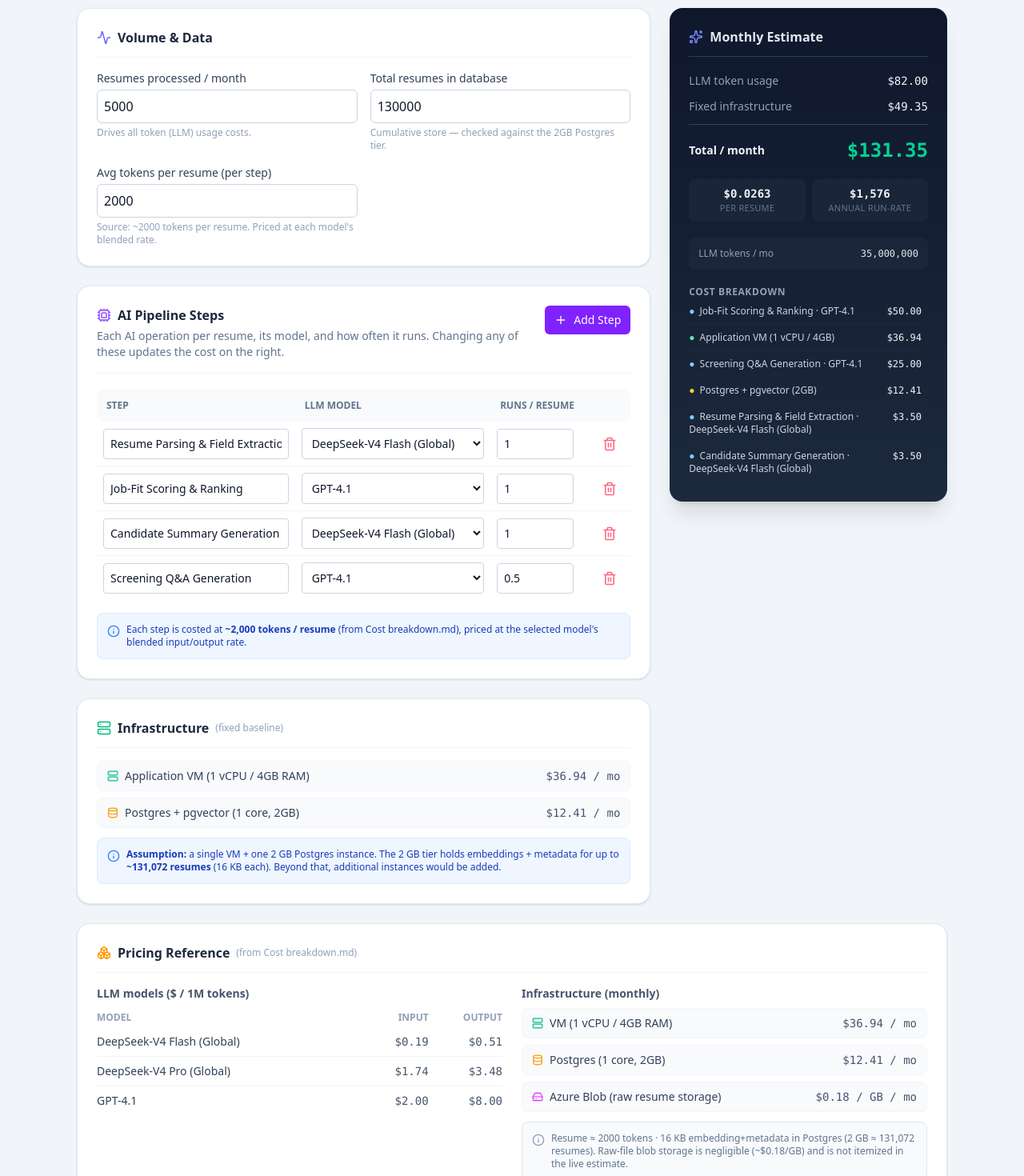
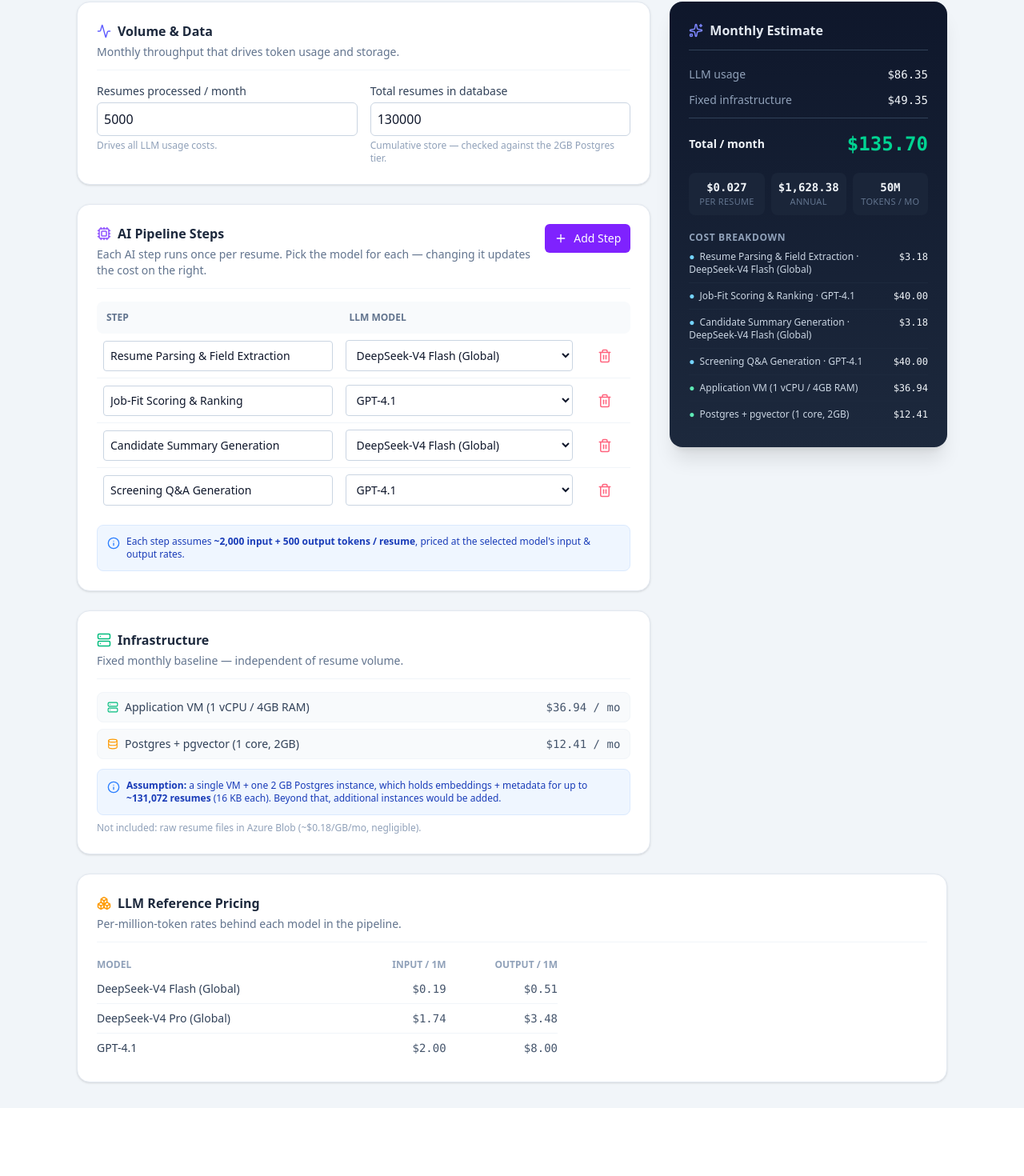
Before and after one commit to Maaagggi/ahora-cost-estimator, a React (Vite) app: page / in a window 1280 px wide. Shown: the part 106-1576 px from the top of the page at 80% size. After the commit the page ends 1491 px from the top, so only its background shows below. Built offline with nearby package versions, Linux system fonts and the light colour scheme.

Commit message:
UX cleanup: dedupe info, fixed-order breakdown, hardcode 2000in/500out tokens, drop runs/token inputs
Co-Authored-By: Claude Opus 4.8 (1M context) <noreply@anthropic.com>

```diff
--- a/src/App.tsx
+++ b/src/App.tsx
@@ -5,7 +5,6 @@ import {
   Calculator,
   Cpu,
   Database,
-  HardDrive,
   Info,
   Plus,
   Server,
@@ -15,7 +14,7 @@ import {
 
 /* ------------------------------------------------------------------ *
  *  Pricing reference — sourced directly from "Cost breakdown.md"
- *  All figures are editable defaults the client can override in-app.
+ *  LLM rates are editable references; infra + sizing are fixed.
  * ------------------------------------------------------------------ */
 
 interface LLMModel {
@@ -46,24 +45,28 @@ const LLM_MODELS: Record<LLMKey, LLMModel> = {
   },
 };
 
-/** Blended ($/1M) — average of input & output, used to cost a step. */
-const blendedRate = (m: LLMModel): number => (m.inputPer1M + m.outputPer1M) / 2;
-
 /** Fixed infrastructure unit prices (USD / month) from the breakdown. */
 const INFRA = {
   postgres: 12.41, // Postgres (1 core, 2GB)
   vm: 36.938, // VM (1 vCPU / 4GB RAM)
-  blobPerGB: 0.18, // Azure Blob ($/GB/mo) — reference only, see assumptions
+  blobPerGB: 0.18, // Azure Blob ($/GB/mo) — not itemized, see note
 };
 
 /** Capacity + sizing assumptions from the breakdown. */
 const SIZING = {
   pgInstanceCapacityGB: 2, // a single $12.41 Postgres instance ≈ 2GB
   kbPerEmbedding: 16, // embedding + metadata per resume in Postgres
-  defaultTokensPerResume: 2000, // 1 resume ≈ 2000 tokens
+  inputTokensPerResume: 2000, // fixed assumption: ~2000 input tokens / resume
+  outputTokensPerResume: 500, // fixed assumption: ~500 output tokens / resume
 };
 
 const KB_PER_GB = 1024 * 1024;
+
+/** Single source of truth — keeps prose, breakdown & reference in sync. */
+const VM_LABEL = 'Application VM (1 vCPU / 4GB RAM)';
+const PG_LABEL = 'Postgres + pgvector (1 core, 2GB)';
+const INPUT_TOKENS = SIZING.inputTokensPerResume;
+const OUTPUT_TOKENS = SIZING.outputTokensPerResume;
 
 /** How many resumes the fixed 2GB Postgres tier can hold. */
 const PG_CAPACITY_RESUMES = Math.floor(
@@ -71,22 +74,20 @@ const PG_CAPACITY_RESUMES = Math.floor(
 );
 
 /* ------------------------------------------------------------------ *
- *  Pipeline step model — one AI operation performed on a resume
+ *  Pipeline step model — one AI operation performed on each resume
  * ------------------------------------------------------------------ */
 
 interface Feature {
   id: string;
   name: string;
   model: LLMKey;
-  /** how many times this step runs per resume processed */
-  runsPerResume: number;
 }
 
 const INITIAL_FEATURES: Feature[] = [
-  { id: 'f1', name: 'Resume Parsing & Field Extraction', model: 'deepseek-flash', runsPerResume: 1 },
-  { id: 'f2', name: 'Job-Fit Scoring & Ranking', model: 'gpt-41', runsPerResume: 1 },
-  { id: 'f3', name: 'Candidate Summary Generation', model: 'deepseek-flash', runsPerResume: 1 },
-  { id: 'f4', name: 'Screening Q&A Generation', model: 'gpt-41', runsPerResume: 0.5 },
+  { id: 'f1', name: 'Resume Parsing & Field Extraction', model: 'deepseek-flash' },
+  { id: 'f2', name: 'Job-Fit Scoring & Ranking', model: 'gpt-41' },
+  { id: 'f3', name: 'Candidate Summary Generation', model: 'deepseek-flash' },
+  { id: 'f4', name: 'Screening Q&A Generation', model: 'gpt-41' },
 ];
 
 /* ------------------------------------------------------------------ *
@@ -104,9 +105,12 @@ const fmtUSD = (n: number, frac = 2): string =>
 const fmtNum = (n: number): string =>
   n.toLocaleString('en-US', { maximumFractionDigits: 0 });
 
+const fmtCompact = (n: number): string =>
+  n.toLocaleString('en-US', { notation: 'compact', maximumFractionDigits: 1 });
+
 interface BreakdownLine {
   label: string;
-  group: 'LLM Usage' | 'Compute' | 'Database';
+  group: 'LLM Usage' | 'Infrastructure';
   cost: number;
 }
 
@@ -118,9 +122,6 @@ export default function App() {
   // Volume / traffic
   const [monthlyResumes, setMonthlyResumes] = useState(5000);
   const [totalResumesStored, setTotalResumesStored] = useState(130000);
-  const [tokensPerResume, setTokensPerResume] = useState(
-    SIZING.defaultTokensPerResume,
-  );
 
   // Pipeline steps
   const [features, setFeatures] = useState<Feature[]>(INITIAL_FEATURES);
@@ -128,39 +129,31 @@ export default function App() {
   const costs = useMemo(() => {
     const breakdown: BreakdownLine[] = [];
 
-    // 1. Variable LLM usage --------------------------------------------------
+    // 1. Variable LLM usage — one line per step, in pipeline order ----------
     let llmTotal = 0;
     let totalTokens = 0;
 
     features.forEach((feat) => {
-      const executions = monthlyResumes * feat.runsPerResume;
-      const tokens = executions * tokensPerResume;
+      const inTokens = monthlyResumes * INPUT_TOKENS;
+      const outTokens = monthlyResumes * OUTPUT_TOKENS;
       const model = LLM_MODELS[feat.model];
-      const cost = (tokens / 1_000_000) * blendedRate(model);
+      const cost =
+        (inTokens / 1_000_000) * model.inputPer1M +
+        (outTokens / 1_000_000) * model.outputPer1M;
 
-      totalTokens += tokens;
+      totalTokens += inTokens + outTokens;
       llmTotal += cost;
 
-      if (cost > 0) {
       breakdown.push({
         label: `${feat.name} · ${model.name}`,
         group: 'LLM Usage',
         cost,
       });
-      }
     });
 
-    // 2. Fixed infrastructure (1 VM + 1 Postgres) ---------------------------
-    breakdown.push({
-      label: 'Application VM (1 vCPU / 4GB)',
-      group: 'Compute',
-      cost: INFRA.vm,
-    });
-    breakdown.push({
-      label: 'Postgres + pgvector (2GB)',
-      group: 'Database',
-      cost: INFRA.postgres,
-    });
+    // 2. Fixed infrastructure (1 VM + 1 Postgres) — always last, in order ---
+    breakdown.push({ label: VM_LABEL, group: 'Infrastructure', cost: INFRA.vm });
+    breakdown.push({ label: PG_LABEL, group: 'Infrastructure', cost: INFRA.postgres });
 
     const fixedTotal = INFRA.vm + INFRA.postgres;
     const total = llmTotal + fixedTotal;
@@ -175,7 +168,7 @@ export default function App() {
       annual: total * 12,
       overCapacity: totalResumesStored > PG_CAPACITY_RESUMES,
     };
-  }, [monthlyResumes, totalResumesStored, tokensPerResume, features]);
+  }, [monthlyResumes, totalResumesStored, features]);
 
   // Feature handlers
   const updateFeature = <K extends keyof Feature>(
@@ -194,7 +187,6 @@ export default function App() {
         id: `f${prev.length + 1}-${prev.reduce((m, f) => m + f.name.length, 0)}`,
         name: 'New Step',
         model: 'deepseek-flash',
-        runsPerResume: 1,
       },
     ]);
   };
@@ -203,15 +195,14 @@ export default function App() {
 
   const groupColors: Record<BreakdownLine['group'], string> = {
     'LLM Usage': 'text-sky-300',
-    Compute: 'text-emerald-300',
-    Database: 'text-amber-300',
+    Infrastructure: 'text-emerald-300',
   };
 
   return (
     <div className="min-h-screen bg-slate-100 text-slate-900">
-      <div className="mx-auto max-w-6xl px-4 py-8 md:px-8">
+      <div className="mx-auto max-w-6xl space-y-6 px-4 py-8 md:px-8">
         {/* Header */}
-        <header className="mb-8 flex items-center gap-3">
+        <header className="flex items-center gap-3">
           <div className="flex h-11 w-11 items-center justify-center rounded-xl bg-gradient-to-br from-indigo-600 to-violet-600 text-white shadow-md">
             <Calculator size={22} />
           </div>
@@ -231,16 +222,17 @@ export default function App() {
           <div className="space-y-6 lg:col-span-2">
             {/* Volume */}
             <section className="rounded-2xl border border-slate-200 bg-white p-6 shadow-sm">
-              <h2 className="mb-4 flex items-center gap-2 border-b border-slate-100 pb-3 text-base font-semibold text-slate-800">
-                <Activity size={18} className="text-indigo-500" />
-                Volume & Data
-              </h2>
+              <SectionHeader
+                icon={<Activity size={18} className="text-indigo-500" />}
+                title="Volume & Data"
+                subtitle="Monthly throughput that drives token usage and storage."
+              />
               <div className="grid grid-cols-1 gap-4 sm:grid-cols-2">
                 <NumberField
                   label="Resumes processed / month"
                   value={monthlyResumes}
                   onChange={setMonthlyResumes}
-                  hint="Drives all token (LLM) usage costs."
+                  hint="Drives all LLM usage costs."
                 />
                 <NumberField
                   label="Total resumes in database"
@@ -248,28 +240,18 @@ export default function App() {
                   onChange={setTotalResumesStored}
                   hint="Cumulative store — checked against the 2GB Postgres tier."
                 />
-                <NumberField
-                  label="Avg tokens per resume (per step)"
-                  value={tokensPerResume}
-                  onChange={setTokensPerResume}
-                  hint="Source: ~2000 tokens per resume. Priced at each model's blended rate."
-                />
               </div>
             </section>
 
             {/* Pipeline steps */}
             <section className="rounded-2xl border border-slate-200 bg-white p-6 shadow-sm">
-              <div className="mb-5 flex items-start justify-between border-b border-slate-100 pb-4">
-                <div>
-                  <h2 className="flex items-center gap-2 text-base font-semibold text-slate-800">
-                    <Cpu size={18} className="text-violet-500" />
-                    AI Pipeline Steps
-                  </h2>
-                  <p className="mt-1 text-sm text-slate-500">
-                    Each AI operation per resume, its model, and how often it
-                    runs. Changing any of these updates the cost on the right.
-                  </p>
-                </div>
+              <div className="mb-4 flex items-start justify-between gap-4 border-b border-slate-100 pb-3">
+                <SectionHeader
+                  icon={<Cpu size={18} className="text-violet-500" />}
+                  title="AI Pipeline Steps"
+                  subtitle="Each AI step runs once per resume. Pick the model for each — changing it updates the cost on the right."
+                  flush
+                />
                 <button
                   onClick={addFeature}
                   className="flex shrink-0 items-center gap-2 rounded-md bg-violet-600 px-3 py-2 text-sm font-medium text-white transition-colors hover:bg-violet-700"
@@ -279,14 +261,11 @@ export default function App() {
               </div>
 
               <div className="overflow-x-auto">
-                <table className="w-full min-w-[520px] text-left text-sm">
+                <table className="w-full min-w-[400px] text-left text-sm">
                   <thead className="bg-slate-50 text-xs font-semibold uppercase text-slate-500">
                     <tr>
                       <th className="rounded-l-lg p-3">Step</th>
                       <th className="p-3">LLM Model</th>
-                      <th className="p-3" title="How many times this step runs per resume">
-                        Runs / Resume
-                      </th>
                       <th className="rounded-r-lg p-3" />
                     </tr>
                   </thead>
@@ -322,21 +301,6 @@ export default function App() {
                             ))}
                           </select>
                         </td>
-                        <td className="p-2">
-                          <input
-                            type="number"
-                            step="0.1"
-                            value={feat.runsPerResume}
-                            onChange={(e) =>
-                              updateFeature(
-                                feat.id,
-                                'runsPerResume',
-                                Number(e.target.value),
-                              )
-                            }
-                            className="w-24 rounded border border-slate-300 p-2 focus:border-violet-500 focus:ring-1 focus:ring-violet-500"
-                          />
-                        </td>
                         <td className="p-2 text-center">
                           <button
                             onClick={() => removeFeature(feat.id)}
@@ -355,32 +319,32 @@ export default function App() {
               <div className="mt-4 flex gap-2 rounded-lg border border-blue-100 bg-blue-50 p-3 text-xs text-blue-800">
                 <Info size={16} className="mt-0.5 shrink-0 text-blue-500" />
                 <span>
-                  Each step is costed at{' '}
-                  <strong>~{fmtNum(tokensPerResume)} tokens / resume</strong>{' '}
-                  (from Cost breakdown.md), priced at the selected model's
-                  blended input/output rate.
+                  Each step assumes{' '}
+                  <strong>
+                    ~{fmtNum(INPUT_TOKENS)} input + {fmtNum(OUTPUT_TOKENS)} output
+                    tokens / resume
+                  </strong>
+                  , priced at the selected model's input & output rates.
                 </span>
               </div>
             </section>
 
-            {/* Infrastructure — fixed assumption */}
+            {/* Infrastructure — fixed baseline */}
             <section className="rounded-2xl border border-slate-200 bg-white p-6 shadow-sm">
-              <h2 className="mb-4 flex items-center gap-2 border-b border-slate-100 pb-3 text-base font-semibold text-slate-800">
-                <Server size={18} className="text-emerald-500" />
-                Infrastructure
-                <span className="text-xs font-normal text-slate-400">
-                  (fixed baseline)
-                </span>
-              </h2>
+              <SectionHeader
+                icon={<Server size={18} className="text-emerald-500" />}
+                title="Infrastructure"
+                subtitle="Fixed monthly baseline — independent of resume volume."
+              />
               <ul className="space-y-2 text-sm">
                 <RefItem
                   icon={<Server size={14} className="text-emerald-500" />}
-                  label="Application VM (1 vCPU / 4GB RAM)"
+                  label={VM_LABEL}
                   value={`${fmtUSD(INFRA.vm)} / mo`}
                 />
                 <RefItem
                   icon={<Database size={14} className="text-amber-500" />}
-                  label="Postgres + pgvector (1 core, 2GB)"
+                  label={PG_LABEL}
                   value={`${fmtUSD(INFRA.postgres)} / mo`}
                 />
               </ul>
@@ -398,16 +362,20 @@ export default function App() {
                   }`}
                 />
                 <span>
-                  <strong>Assumption:</strong> a single VM + one 2&nbsp;GB
-                  Postgres instance. The 2&nbsp;GB tier holds embeddings +
-                  metadata for up to{' '}
-                  <strong>~{fmtNum(PG_CAPACITY_RESUMES)} resumes</strong> (16 KB
-                  each).{' '}
+                  <strong>Assumption:</strong> a single VM + one{' '}
+                  {SIZING.pgInstanceCapacityGB}&nbsp;GB Postgres instance, which
+                  holds embeddings + metadata for up to{' '}
+                  <strong>~{fmtNum(PG_CAPACITY_RESUMES)} resumes</strong> (
+                  {SIZING.kbPerEmbedding} KB each).{' '}
                   {costs.overCapacity
                     ? `Your store of ${fmtNum(totalResumesStored)} exceeds this — additional instances would be needed.`
                     : 'Beyond that, additional instances would be added.'}
                 </span>
               </div>
+              <p className="mt-2 text-xs text-slate-400">
+                Not included: raw resume files in Azure Blob (~
+                {fmtUSD(INFRA.blobPerGB)}/GB/mo, negligible).
+              </p>
             </section>
           </div>
 
@@ -420,7 +388,7 @@ export default function App() {
               </h2>
 
               <div className="mb-5 space-y-3 text-sm">
-                <Row label="LLM token usage" value={fmtUSD(costs.llmTotal)} />
+                <Row label="LLM usage" value={fmtUSD(costs.llmTotal)} />
                 <Row label="Fixed infrastructure" value={fmtUSD(costs.fixedTotal)} />
                 <div className="flex items-center justify-between border-t border-slate-700 pt-4">
                   <span className="font-semibold text-slate-100">Total / month</span>
@@ -430,27 +398,17 @@ export default function App() {
                 </div>
               </div>
 
-              <div className="mb-5 grid grid-cols-2 gap-2 text-center">
-                <Stat label="Per resume" value={fmtUSD(costs.perResume, 4)} />
-                <Stat label="Annual run-rate" value={fmtUSD(costs.annual, 0)} />
-              </div>
-
-              <div className="mb-5 rounded-lg bg-slate-800/70 p-3 text-xs text-slate-400">
-                <div className="flex justify-between">
-                  <span>LLM tokens / mo</span>
-                  <span className="font-mono text-slate-200">
-                    {fmtNum(costs.totalTokens)}
-                  </span>
-                </div>
+              <div className="mb-5 grid grid-cols-3 gap-2 text-center">
+                <Stat label="Per resume" value={fmtUSD(costs.perResume, 3)} />
+                <Stat label="Annual" value={fmtUSD(costs.annual)} />
+                <Stat label="Tokens / mo" value={fmtCompact(costs.totalTokens)} />
               </div>
 
               <h3 className="mb-2 text-xs font-semibold uppercase tracking-wider text-slate-400">
                 Cost breakdown
               </h3>
-              <div className="custom-scrollbar max-h-72 space-y-2 overflow-y-auto pr-2">
-                {[...costs.breakdown]
-                  .sort((a, b) => b.cost - a.cost)
-                  .map((item, idx) => (
+              <div className="space-y-2">
+                {costs.breakdown.map((item, idx) => (
                   <div
                     key={idx}
                     className="flex items-start justify-between border-b border-slate-800 pb-2 text-xs"
@@ -473,26 +431,19 @@ export default function App() {
           </aside>
         </div>
 
-        {/* Pricing reference (read-only, full width) */}
-        <section className="mt-6 rounded-2xl border border-slate-200 bg-white p-6 shadow-sm">
-          <h2 className="mb-4 flex items-center gap-2 border-b border-slate-100 pb-3 text-base font-semibold text-slate-800">
-            <Boxes size={18} className="text-amber-500" />
-            Pricing Reference{' '}
-            <span className="text-xs font-normal text-slate-400">
-              (from Cost breakdown.md)
-            </span>
-          </h2>
-          <div className="grid grid-cols-1 gap-6 lg:grid-cols-2">
-            <div>
-              <h3 className="mb-2 text-sm font-semibold text-slate-600">
-                LLM models ($ / 1M tokens)
-              </h3>
-              <table className="w-full text-sm">
+        {/* Pricing reference (read-only LLM rates, full width) */}
+        <section className="rounded-2xl border border-slate-200 bg-white p-6 shadow-sm">
+          <SectionHeader
+            icon={<Boxes size={18} className="text-amber-500" />}
+            title="LLM Reference Pricing"
+            subtitle="Per-million-token rates behind each model in the pipeline."
+          />
+          <table className="w-full max-w-xl text-sm">
             <thead className="text-xs uppercase text-slate-400">
               <tr>
                 <th className="py-1 text-left">Model</th>
-                    <th className="py-1 text-right">Input</th>
-                    <th className="py-1 text-right">Output</th>
+                <th className="py-1 text-right">Input / 1M</th>
+                <th className="py-1 text-right">Output / 1M</th>
               </tr>
             </thead>
             <tbody className="divide-y divide-slate-100">
@@ -509,39 +460,6 @@ export default function App() {
               ))}
             </tbody>
           </table>
-            </div>
-            <div>
-              <h3 className="mb-2 text-sm font-semibold text-slate-600">
-                Infrastructure (monthly)
-              </h3>
-              <ul className="space-y-2 text-sm">
-                <RefItem
-                  icon={<Server size={14} className="text-emerald-500" />}
-                  label="VM (1 vCPU / 4GB RAM)"
-                  value={`${fmtUSD(INFRA.vm)} / mo`}
-                />
-                <RefItem
-                  icon={<Database size={14} className="text-amber-500" />}
-                  label="Postgres (1 core, 2GB)"
-                  value={`${fmtUSD(INFRA.postgres)} / mo`}
-                />
-                <RefItem
-                  icon={<HardDrive size={14} className="text-fuchsia-500" />}
-                  label="Azure Blob (raw resume storage)"
-                  value={`${fmtUSD(INFRA.blobPerGB)} / GB / mo`}
-                />
-              </ul>
-              <div className="mt-3 flex gap-2 rounded-lg border border-slate-200 bg-slate-50 p-3 text-xs text-slate-500">
-                <Info size={16} className="mt-0.5 shrink-0 text-slate-400" />
-                <span>
-                  Resume ≈ 2000 tokens · 16 KB embedding+metadata in Postgres (2
-                  GB ≈ {fmtNum(PG_CAPACITY_RESUMES)} resumes). Raw-file blob
-                  storage is negligible (~$0.18/GB) and is not itemized in the
-                  live estimate.
-                </span>
-              </div>
-            </div>
-          </div>
         </section>
       </div>
     </div>
@@ -551,6 +469,28 @@ export default function App() {
 /* ------------------------------------------------------------------ *
  *  Small presentational components
  * ------------------------------------------------------------------ */
+
+function SectionHeader({
+  icon,
+  title,
+  subtitle,
+  flush,
+}: {
+  icon: ReactNode;
+  title: string;
+  subtitle: string;
+  flush?: boolean;
+}) {
+  return (
+    <div className={flush ? '' : 'mb-4 border-b border-slate-100 pb-3'}>
+      <h2 className="flex items-center gap-2 text-base font-semibold text-slate-800">
+        {icon}
+        {title}
+      </h2>
+      <p className="mt-1 text-sm text-slate-500">{subtitle}</p>
+    </div>
+  );
+}
 
 function NumberField({
   label,
@@ -591,7 +531,7 @@ function Row({ label, value }: { label: string; value: string }) {
 function Stat({ label, value }: { label: string; value: string }) {
   return (
     <div className="rounded-lg bg-slate-800/70 p-2">
-      <div className="font-mono text-sm font-semibold text-slate-100">
+      <div className="truncate font-mono text-sm font-semibold text-slate-100">
         {value}
       </div>
       <div className="text-[11px] uppercase tracking-wide text-slate-500">
```
Lines whose indentation alone changed are shown as unchanged.
